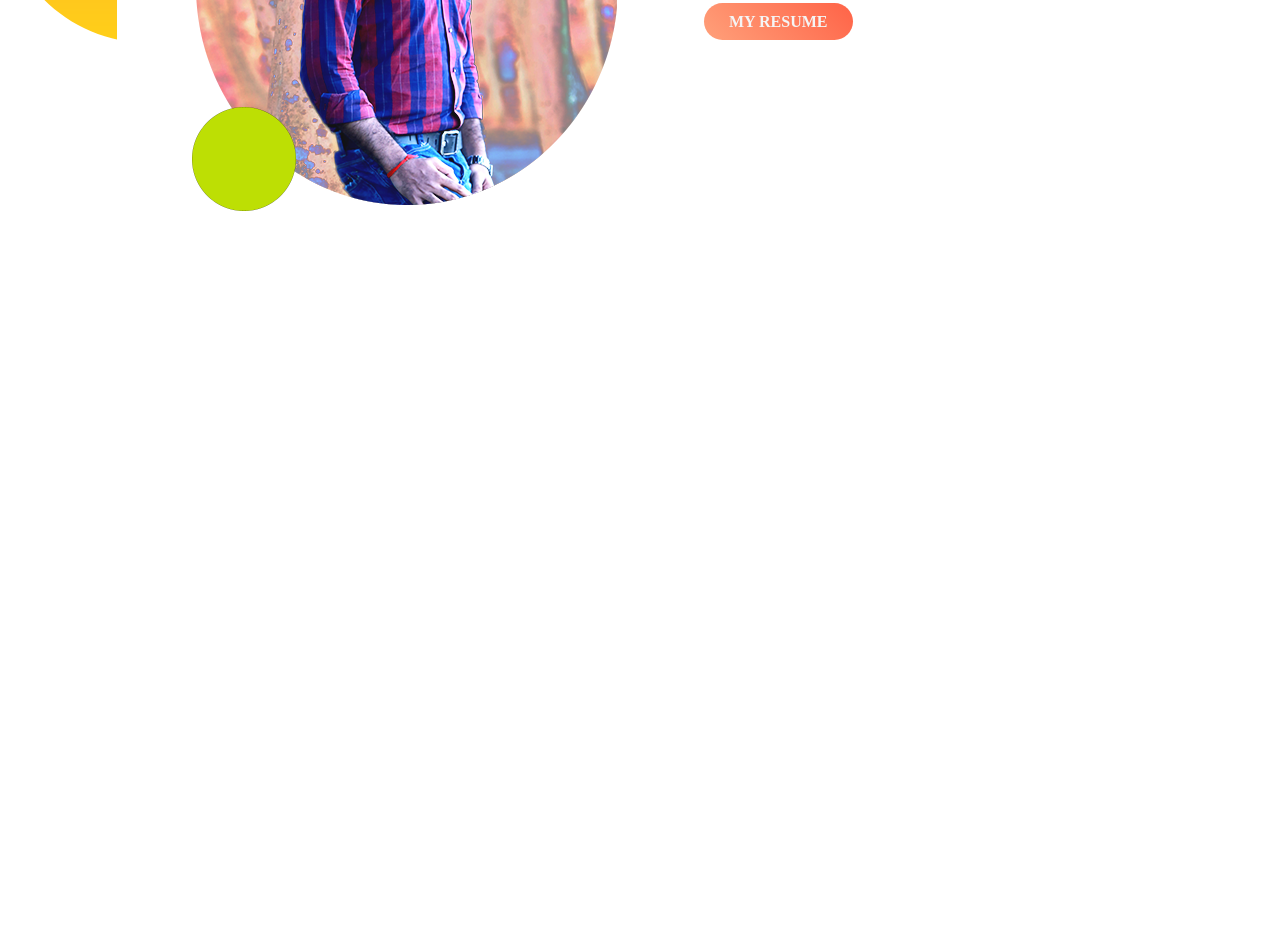
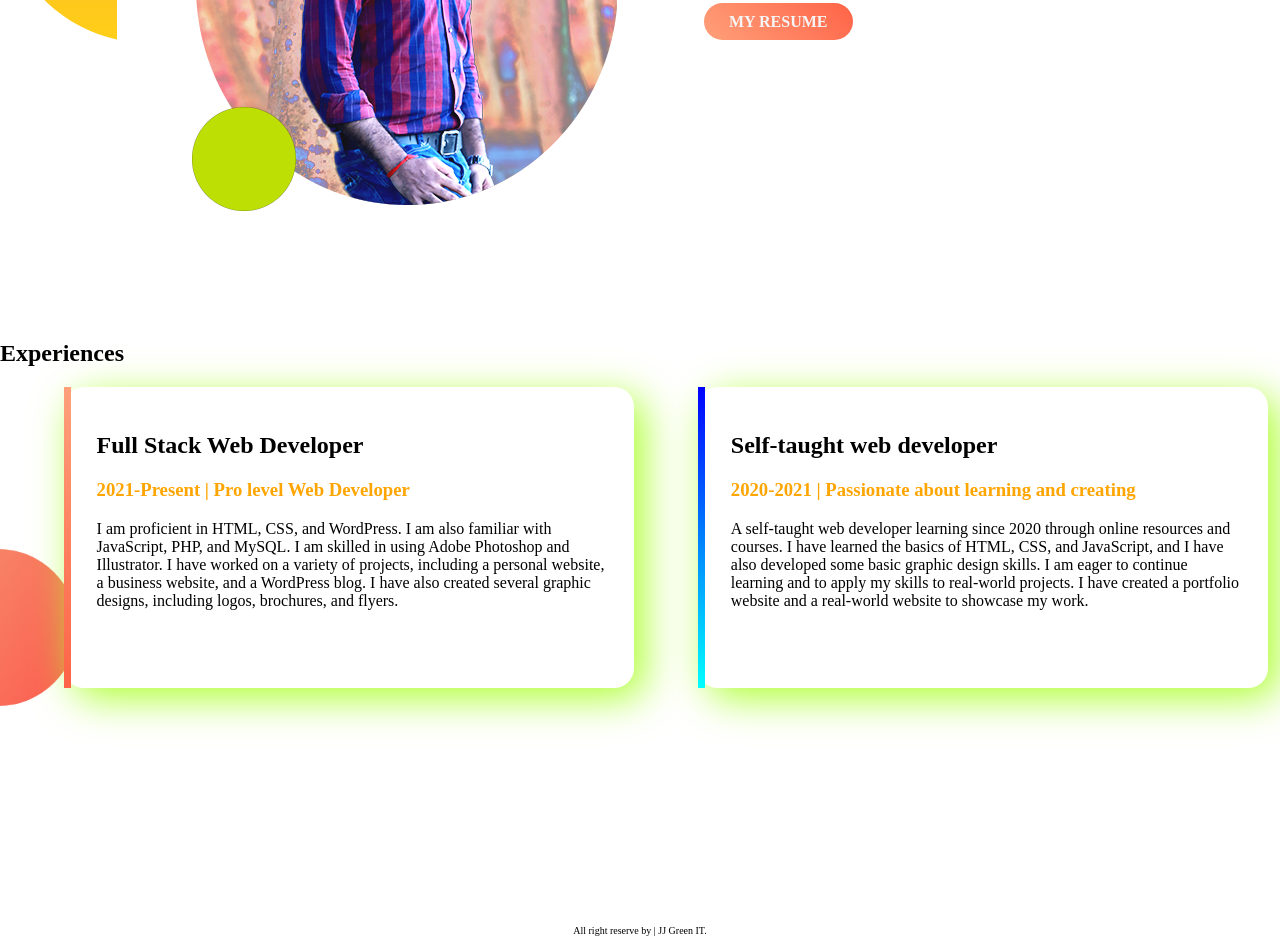
Before and after one commit to Rajib-Mojumder/Web-portfolio-rajib, a plain HTML site: page index.html in a window 1280 px wide. Shown: the part 860-1806 px from the top of the page. Before the commit the page ends 1180 px from the top, so only its background shows below. Drawn offline with nearby package versions, Linux system fonts and the light colour scheme; a web font is replaced by a local one.

Commit message:
Finished my first ever website

```diff
--- a/index.html
+++ b/index.html
@@ -35,7 +35,24 @@
             <p>I am passionate about web design, and I am constantly learning and growing as a designer. I am always looking for new ways to improve my designs and to make them more impactful.</p>
             <a class="link-btn" href="https://www.facebook.com/" target="_blank">MY RESUME</a>
         </div>
+    </section>
 
+    <section class="experiance-area">
+        <h1>Experiences</h1>
+        <div id="full-stack" class="half-width-ea">
+            <h2>Full Stack Web Developer</h2>
+            <h3 class="orange-highlight">2021-Present | Pro level Web Developer</h3>
+            <p>I am proficient in HTML, CSS, and WordPress. I am also familiar with JavaScript, PHP, and MySQL. I am skilled in using Adobe Photoshop and Illustrator. I have worked on a variety of projects, including a personal website, a business website, and a WordPress blog. I have also created several graphic designs, including logos, brochures, and flyers.</p>
+        </div>
+
+        <div id="self-taught" class="half-width-ea">
+            <h2>Self-taught web developer</h2>
+            <h3 class="orange-highlight">2020-2021 | Passionate about learning and creating</h3>
+            <p>A self-taught web developer learning since 2020 through online resources and courses. I have learned the basics of HTML, CSS, and JavaScript, and I have also developed some basic graphic design skills. I am eager to continue learning and to apply my skills to real-world projects. I have created a portfolio website and a real-world website to showcase my work.</p>
+        </div>
     </section>
+    <footer>
+            <p> All right reserve by | JJ Green IT.</p>
+    </footer>
 </body>
 </html>
--- a/style.css
+++ b/style.css
@@ -83,3 +83,33 @@ section{
     border-radius: 25px;
     color: whitesmoke;
 }
+.half-width-ea{
+    width:40%;
+    float: left;
+    margin-left: 5%;
+    padding: 2%;
+    box-shadow: 10px 10px 40px greenyellow;
+    border-radius: 20px;
+    height: 50%;
+    background-color: white;
+}
+.experiance-area{
+    background-image: url("Images/exp-bg.png");
+    background-position:left;
+    background-repeat: no-repeat;
+    background-size: 6%;
+}
+#full-stack{
+    border-left: 7px solid;
+    border-image: linear-gradient(180deg, lightsalmon, tomato);
+    border-image-slice:1;
+}
+#self-taught{
+    border-left: 7px solid;
+    border-image: linear-gradient(180deg, blue, cyan);
+    border-image-slice: 1;
+}
+footer p{
+    text-align: center;
+    font-size: 10px;
+}
```
Also changed, not shown: GIThub.txt (added), 2 other files.
